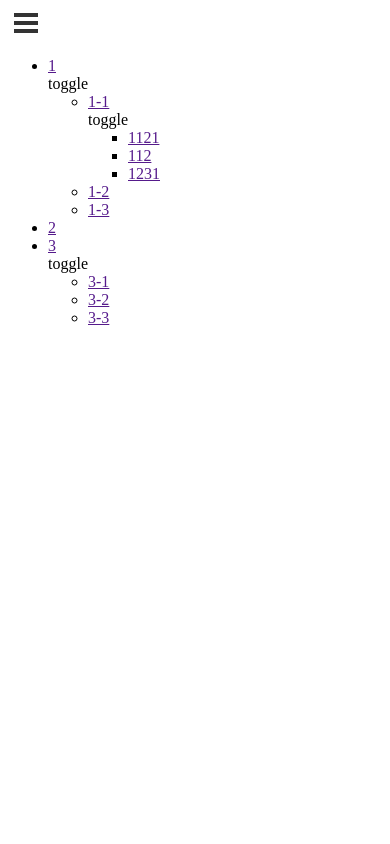
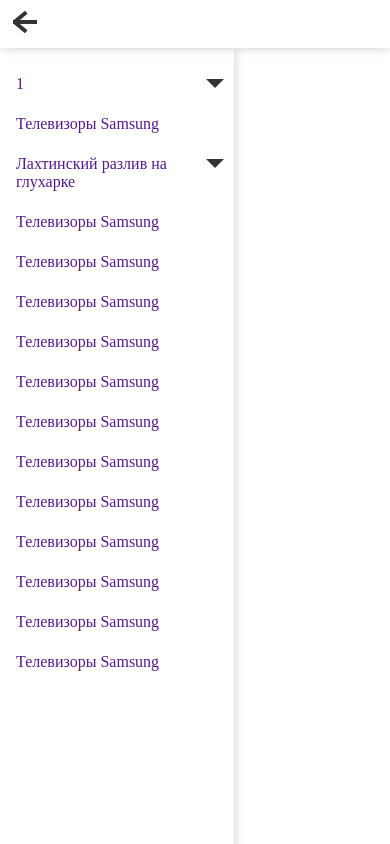
Before and after one commit to orenair92/burger, a plain HTML site: page index.html in a window 390 px wide. Both pictures are taken after a click on the button 23 px from the left and 23 px from the top of the page. Drawn offline with nearby package versions, Linux system fonts and the light colour scheme.

Commit message:
сделано меню слева

```diff
--- a/index.html
+++ b/index.html
@@ -9,16 +9,25 @@
 	<script src="scripts.js"></script>
 </head>
 <body>
-	<button id="burger">
-		<span></span>
-	</button>
-	<ul id="navbar">
+	<div class="fixed-bar">
+		<button id="burger">
+			<span></span>
+		</button>
+	</div>
+
+	<div id="navbar">
+		<ul id="toggle-menu">
 		<li>
 			<a href="">1</a>
-			<div>toggle</div>
+			<div class="arrow_box">
+				<span class="arrow"></span>
+			</div>
+
 			<ul>
-				<li><a href="">1-1</a>
-				<div>toggle</div>
+				<li><a href="">Веломотоавтопробег</a>
+				<div class="arrow_box">
+					<span class="arrow"></span>
+				</div>
 				<ul>
 					<li><a href="">1121</a></li>
 					<li><a href="">112</a></li>
@@ -29,16 +38,32 @@
 				<li><a href="">1-3</a></li>
 			</ul>
 		</li>
-		<li><a href="">2</a></li>
+		<li><a href="">Телевизоры Samsung</a></li>
 		<li>
-			<a href="">3</a>
-			<div>toggle</div>
+			<a href="">Лахтинский разлив на глухарке</a>
+			<div class="arrow_box">
+				<span class="arrow"></span>
+			</div>
 			<ul>
 				<li><a href="">3-1</a></li>
 				<li><a href="">3-2</a></li>
 				<li><a href="">3-3</a></li>
 			</ul>
 		</li>
+		<li><a href="">Телевизоры Samsung</a></li>
+		<li><a href="">Телевизоры Samsung</a></li>
+		<li><a href="">Телевизоры Samsung</a></li>
+		<li><a href="">Телевизоры Samsung</a></li>
+		<li><a href="">Телевизоры Samsung</a></li>
+		<li><a href="">Телевизоры Samsung</a></li>
+		<li><a href="">Телевизоры Samsung</a></li>
+		<li><a href="">Телевизоры Samsung</a></li>
+		<li><a href="">Телевизоры Samsung</a></li>
+		<li><a href="">Телевизоры Samsung</a></li>
+		<li><a href="">Телевизоры Samsung</a></li>
+		<li><a href="">Телевизоры Samsung</a></li>
 	</ul>
+	</div>
+
 </body>
 </html>
--- a/scripts.js
+++ b/scripts.js
@@ -27,30 +27,38 @@
 
 	var burger = $("#burger");
 	var navbar = $("#navbar");
-	//нажатие по бургеру
-		burger.click(function() {
-			 $("#navbar, #burger").toggleClass("on");
-		 ?//navbar.slideToggle();
-		 //console.log(burger);
 
-		});
-
-		//клик по внешней области
-		$(document).mouseup(function (e){ // событие клика по веб-документу
+	//клик по внешней области
+	$(document).click(function (e){ // событие клика по веб-документу
 			if(navbar.hasClass("on")){
 				if (!navbar.is(e.target) // если клик был не по нашему блоку
 					&& !burger.is(e.target)
 				    && navbar.has(e.target).length === 0) { // и не по его дочерним элементам
 					$("#navbar, #burger").removeClass("on"); // скрываем его
+					console.log("document");
 				}
+			}else{
+				$("#navbar, #burger").addClass("on");
 			}
 		});
 
+	//нажатие по бургеру
+		/*burger.click(function() {
+			 $("#navbar").toggleClass("on");
+			 $("#burger").toggleClass("on");
+		 //navbar.slideToggle();
+		 console.log("burger");
+
+		});*/
+
+
 		//dropdownmenu
-		$("#navbar li div").click(function() {
+		$("#toggle-menu li .arrow_box").click(function() {
+			$(this).toggleClass("on");
 			$(this).next().toggleClass("on");
-			if($(this).parent("li").parent("#navbar").attr("id")){
-				$("#navbar > li > div").not(this).next().removeClass("on");
+			if($(this).parent("li").parent("#toggle-menu").attr("id")){
+				$("#toggle-menu > li > .arrow_box").not(this).removeClass("on");
+				$("#toggle-menu > li > .arrow_box").not(this).next().removeClass("on");
 			}
 		});
 };
--- a/style.css
+++ b/style.css
@@ -6,6 +6,8 @@
     outline: none;
     width: 30px;
     height: 30px;
+    padding: 0;
+    display: inline-block;
 }
 #burger span, #burger span:before, #burger span:after{
 	width: 24px;
@@ -60,10 +62,10 @@
 
 }
 #burger.on span:before, #burger.on span:after{
-	top: 0;
     width: 15px;
 }
 #burger.on span:before{
+	top:-5px;
 	-webkit-transform: rotate3d(0, 0, 1, -40deg);
 	-moz-transform: rotate3d(0, 0, 1, -40deg);
 	-ms-transform: rotate3d(0, 0, 1, -40deg);
@@ -72,14 +74,89 @@
 
 }
 #burger.on span:after{
+	top:5px;
 	-webkit-transform: rotate3d(0, 0, 1, 40deg);
 	-moz-transform: rotate3d(0, 0, 1, 40deg);
 	-ms-transform: rotate3d(0, 0, 1, 40deg);
 	-o-transform: rotate3d(0, 0, 1, 40deg);
 	transform: rotate3d(0, 0, 1, 40deg);
-
+}
+#navbar{
+	position: fixed;
+	width: 234px;
+	left: -234px;
+	top: 0;
+	z-index: 100;
+    height: 100%;
+    min-height: 100vh;
+    overflow-y: auto;
+    margin-top: 48px;
+    -webkit-transition: left .3s ease;
+    -moz-transition: left .3s ease;
+    -ms-transition: left .3s ease;
+    -o-transition: left .3s ease;
+    transition: left .3s ease;
+    box-shadow: 0 0 10px #ccc;
+}
+#navbar.on{
+	left: 0;
+}
+.fixed-bar{
+	position: fixed;
+	z-index: 101;
+	top: 0;
+	right: 0;
+	left: 0;
+	height: 48px;
+	box-shadow: 0 0 10px #ccc;
+	padding: 0 10px;
+	line-height: 4;
+	background: #fff;
 }
 /*выдвигающее меню*/
 
 /*разворачивающе меню*/
+
 /*разворачивающе меню*/
+.arrow_box{
+	position: absolute;
+	top: 0;
+	right: 0;
+	width: 40px;
+	height: 40px;
+	text-align: center;
+	cursor: pointer;
+}
+.arrow {
+	width: 0;
+    height: 0;
+    border: 9px solid transparent;
+    border-top-color: #333;
+    border-bottom: 0;
+    display: inline-block;
+    position: absolute;
+    top: 15px;
+    right: 25%;
+}
+#toggle-menu,ul{
+	list-style: none;
+	padding-left: 0;
+}
+#toggle-menu ul{
+	display: none;
+	padding-left: 10px;
+}
+#toggle-menu ul.on{
+	display: block;
+}
+#toggle-menu li{
+	position: relative;
+}
+#toggle-menu li a{
+	display: inline-block;
+	padding: 11px 30px 11px 16px;
+	width: 100%;
+    box-sizing: border-box;
+    font-size: 16px;
+    text-decoration: none;
+}
```
